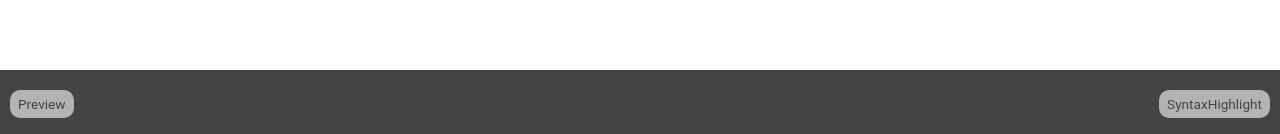
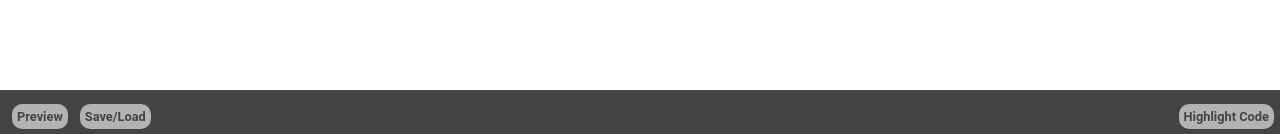
Before and after one commit to liao961120/viewMark, a Vue app: page / in a window 1280 px wide. Shown: the part 663-797 px from the top of the page. Built offline with nearby package versions, Linux system fonts and the light colour scheme; what vue-codemirror would draw is missing.

Commit message:
make footer.vue more suitable for math/md editor components

```diff
--- a/src/components/footer.vue
+++ b/src/components/footer.vue
@@ -1,20 +1,29 @@
 <template>
   <footer>
     <ul class="left">
-      <li v-if="this.toggleFullScreen">
-        <a href="#" v-on:click="toggleFullScreen" class="preview left">Preview</a>
-      </li>
+      <template v-if="isMdSnippet">
+        <li>
+          <a href="#" v-on:click="toggleFullScreen" class="preview left">Preview</a>
+        </li>
+        <li>
+          <a href="#" v-on:click="toggleModal" class="left toggle-modal">Save/Load</a>
+        </li>
+
+        <template v-if="isMathSnippet"></template>
+      </template>
     </ul>
     <ul>
-      <slot name="custom-math-btn"></slot>
       <li v-for="snippet in snippets" v-bind:key="snippet.id">
         <a href="#" v-on:click="insertSnippet(snippet)">{{ snippet.name }}</a>
       </li>
     </ul>
     <ul class="right">
-      <li v-if="isMdSnippet">
-        <a href="#" v-on:click="addSyntaxHighlight" class="prism right">SyntaxHighlight</a>
-      </li>
+      <template v-if="isMdSnippet">
+        <li>
+          <a href="#" v-on:click="addSyntaxHighlight" class="prism right">Highlight Code</a>
+        </li>
+      </template>
+      <template v-if="isMathSnippet"></template>
     </ul>
   </footer>
 </template>
@@ -25,6 +34,9 @@ import { bus } from "../main";
 export default {
   props: {
     isMdSnippet: {
+      type: Boolean
+    },
+    isMathSnippet: {
       type: Boolean
     },
     isFullScreen: {
@@ -43,13 +55,22 @@ export default {
         cursorPos: snippet.cursorPos
       });
     },
+
+    ///////////////// Methods for math editor ////////////////////////////
+
+    ///////////////// Methods for md editor //////////////////////////////
     toggleFullScreen: function(event) {
       bus.$emit("toggleFullScreen", {});
       setTimeout(() => {
-        var ele = event.target;
-        if (this.isFullScreen) ele.className = "";
-        else ele.className = "btn-full-screen";
+        event.target.classList.toggle("btn-full-screen");
       }, 100);
+    },
+
+    toggleModal: function(event) {
+      var modal = document.querySelector(".modal");
+      modal.classList.toggle("show-modal");
+
+      document.querySelector("a.toggle-modal").classList.toggle("btn-active");
     },
 
     addSyntaxHighlight: function(event) {
@@ -77,7 +98,9 @@ export default {
     bus.$on("updateSnippets", data => {
       this.snippets = data[item];
     });
-  }
+  },
+
+  mounted() {}
 };
 </script>
 
@@ -85,8 +108,8 @@ export default {
 ul {
   list-style-type: none;
   text-align: center;
-  margin: 0;
-  padding: 0 5px;
+  margin: 1.5px 0;
+  padding: 0;
 }
 li {
   display: inline-block;
@@ -106,38 +129,53 @@ a:hover {
   color: var(--theme-dark);
 }
 
-a.preview:hover,
+a.left:hover,
+.btn-active,
 .btn-full-screen,
 .btn-full-screen:hover {
   background: var(--theme-light);
-  color: var(--theme-red);
-  font-weight: bold;
+  color: var(--button-on);
 }
 
 footer {
-  float: center;
   background: var(--theme-dark);
-  padding: 14px 0 14px 0;
+  padding: 2px 3px 5px;
   margin-bottom: 0px;
   width: 100%;
-  /* position: sticky; */
+  min-height: 5%;
   position: fixed;
   bottom: 0;
   left: 0;
   z-index: 100;
 
   display: grid;
-  grid-template-columns: 1fr 3fr 1fr;
+  grid-template-columns: 1fr 4fr 1fr;
 }
 
-.left, .right {
+.left,
+.right {
   align-self: end;
+  margin: 1.5px 3px;
 }
+
+.left li,
+.right li {
+  margin: 4px;
+  padding: 2px;
+}
+
+.left a,
+.right a {
+  font-size: 0.8em;
+  font-weight: bold;
+  margin: 0px;
+  padding: 5px;
+}
+
 .left {
   justify-self: start;
 }
 .right {
   justify-self: end;
 }
-
 </style>
```
